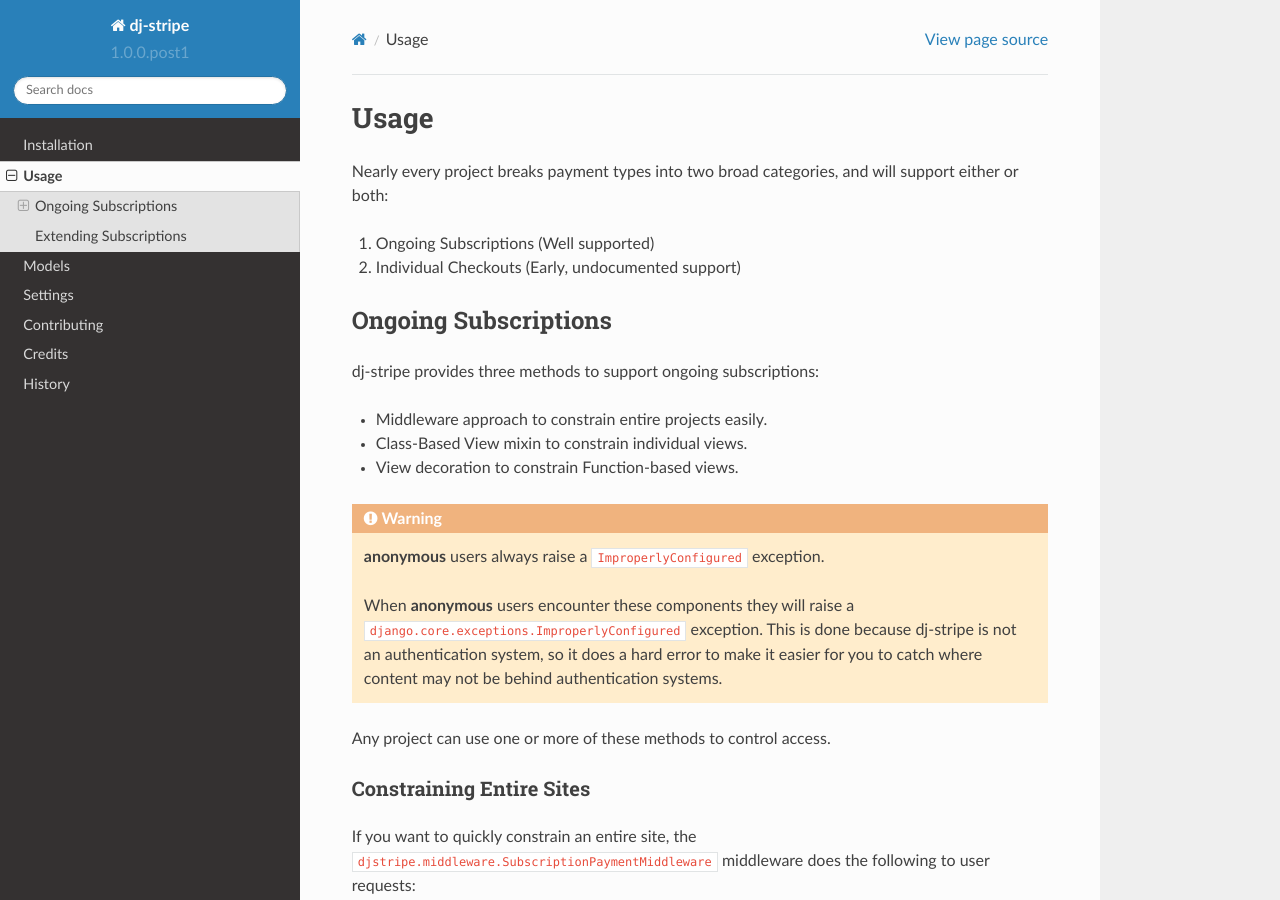
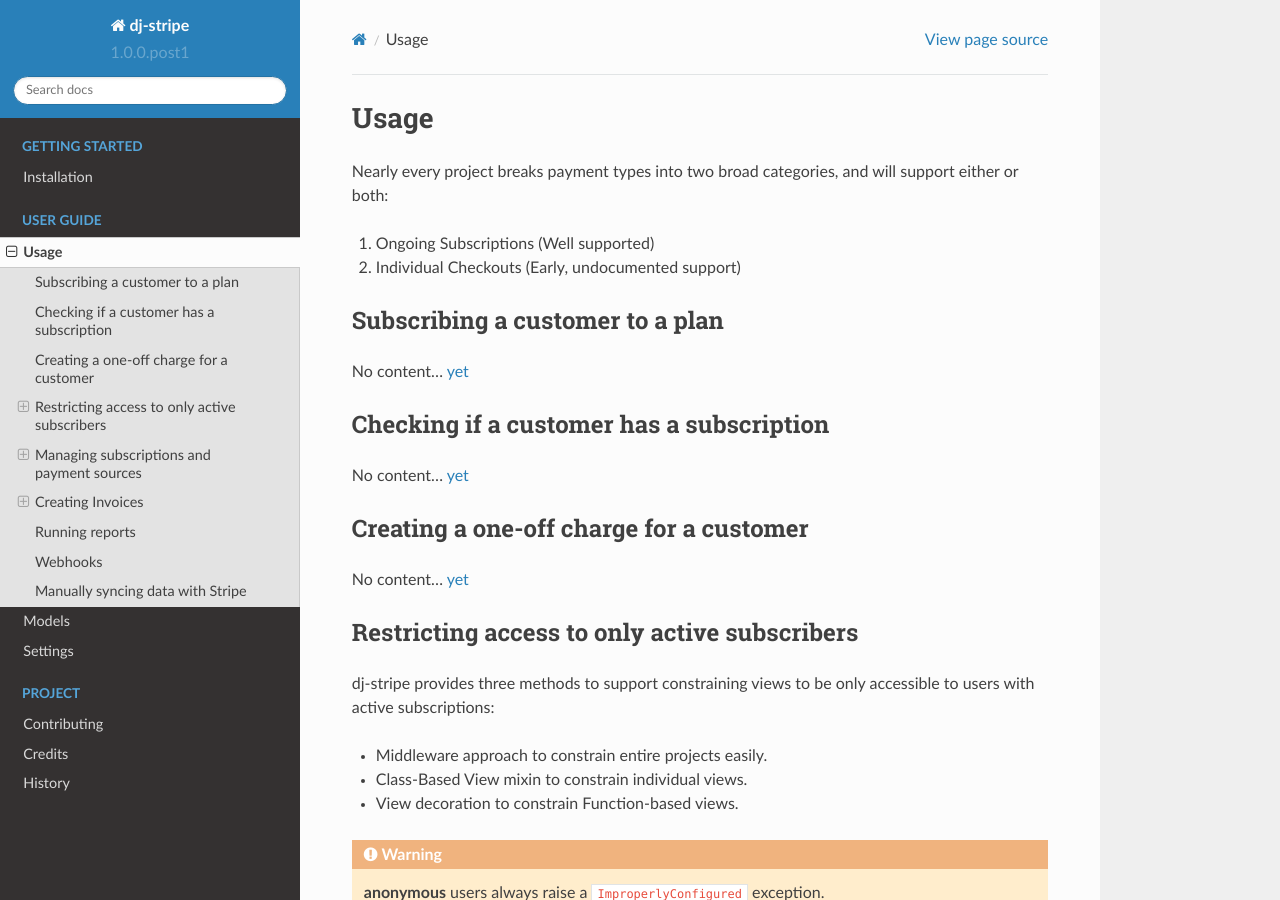
Before and after one commit to dj-stripe/dj-stripe, a Sphinx documentation site: the page built from docs/usage.rst, in a window 1280 px wide and 900 px high. Built offline with Sphinx 7.4.7 and the Read the Docs theme 2.0.0, drawn with Linux system fonts in a browser that asks for light colours; pages that are not in the unit, such as notebooks, are missing from menus; some of the changed text lies outside the part shown.

Commit message:
Split toctree into User Guide + Project

```diff
--- a/docs/settings.rst
+++ b/docs/settings.rst
@@ -1,6 +1,6 @@
-=========
+========
 Settings
-=========
+========
 
 STRIPE_API_VERSION (='2017-02-14')
 ==================================
--- a/docs/usage.rst
+++ b/docs/usage.rst
@@ -1,16 +1,32 @@
-========
+=====
 Usage
-========
+=====
 
 Nearly every project breaks payment types into two broad categories, and will support either or both:
 
 1. Ongoing Subscriptions (Well supported)
 2. Individual Checkouts (Early, undocumented support)
 
-Ongoing Subscriptions
-=====================
+Subscribing a customer to a plan
+--------------------------------
 
-dj-stripe provides three methods to support ongoing subscriptions:
+No content... `yet <https://github.com/kavdev/dj-stripe/issues/307/>`_
+
+Checking if a customer has a subscription
+-----------------------------------------
+
+No content... `yet <https://github.com/kavdev/dj-stripe/issues/307/>`_
+
+
+Creating a one-off charge for a customer
+----------------------------------------
+
+No content... `yet <https://github.com/kavdev/dj-stripe/issues/307/>`_
+
+Restricting access to only active subscribers
+---------------------------------------------
+
+dj-stripe provides three methods to support constraining views to be only accessible to users with active subscriptions:
 
 * Middleware approach to constrain entire projects easily.
 * Class-Based View mixin to constrain individual views.
@@ -24,7 +40,7 @@
 
 
 Constraining Entire Sites
--------------------------
+^^^^^^^^^^^^^^^^^^^^^^^^^
 
 If you want to quickly constrain an entire site, the ``djstripe.middleware.SubscriptionPaymentMiddleware`` middleware does the following to user requests:
 
@@ -73,7 +89,7 @@
     * :doc:`settings`
 
 Constraining Class-Based Views
-------------------------------
+^^^^^^^^^^^^^^^^^^^^^^^^^^^^^^
 
 If you want to quickly constrain a single Class-Based View, the ``djstripe.decorators.subscription_payment_required`` decorator does the following to user requests:
 
@@ -119,7 +135,7 @@
 
 
 Constraining Function-Based Views
----------------------------------
+^^^^^^^^^^^^^^^^^^^^^^^^^^^^^^^^^
 
 If you want to quickly constrain a single Function-Based View, the ``djstripe.decorators.subscription_payment_required`` decorator does the following to user requests:
 
@@ -151,7 +167,7 @@
 
 
 Don't do this!
----------------
+^^^^^^^^^^^^^^
 
 Described is an anti-pattern. View logic belongs in views.py, not urls.py.
 
@@ -193,8 +209,13 @@
         ),
     )
 
-Extending Subscriptions
-=======================
+
+
+Managing subscriptions and payment sources
+------------------------------------------
+
+Extending subscriptions
+^^^^^^^^^^^^^^^^^^^^^^^
 
 ``Subscription.extend(*delta*)``
 
@@ -203,3 +224,28 @@
 .. warning::
 
     Subscription extensions are achieved by manipulating the ``trial_end`` of the subscription instance, which means that Stripe will change the status to ``trialing``.
+
+Creating Invoices
+-----------------
+
+No content... `yet <https://github.com/kavdev/dj-stripe/issues/307/>`_
+
+Adding line items to invoices
+^^^^^^^^^^^^^^^^^^^^^^^^^^^^^
+
+No content... `yet <https://github.com/kavdev/dj-stripe/issues/307/>`_
+
+Running reports
+---------------
+
+No content... `yet <https://github.com/kavdev/dj-stripe/issues/307/>`_
+
+Webhooks
+--------
+
+No content... `yet <https://github.com/kavdev/dj-stripe/issues/307/>`_
+
+Manually syncing data with Stripe
+---------------------------------
+
+No content... `yet <https://github.com/kavdev/dj-stripe/issues/307/>`_
```
Also changed, not shown: docs/index.rst (+11 -0 lines).
